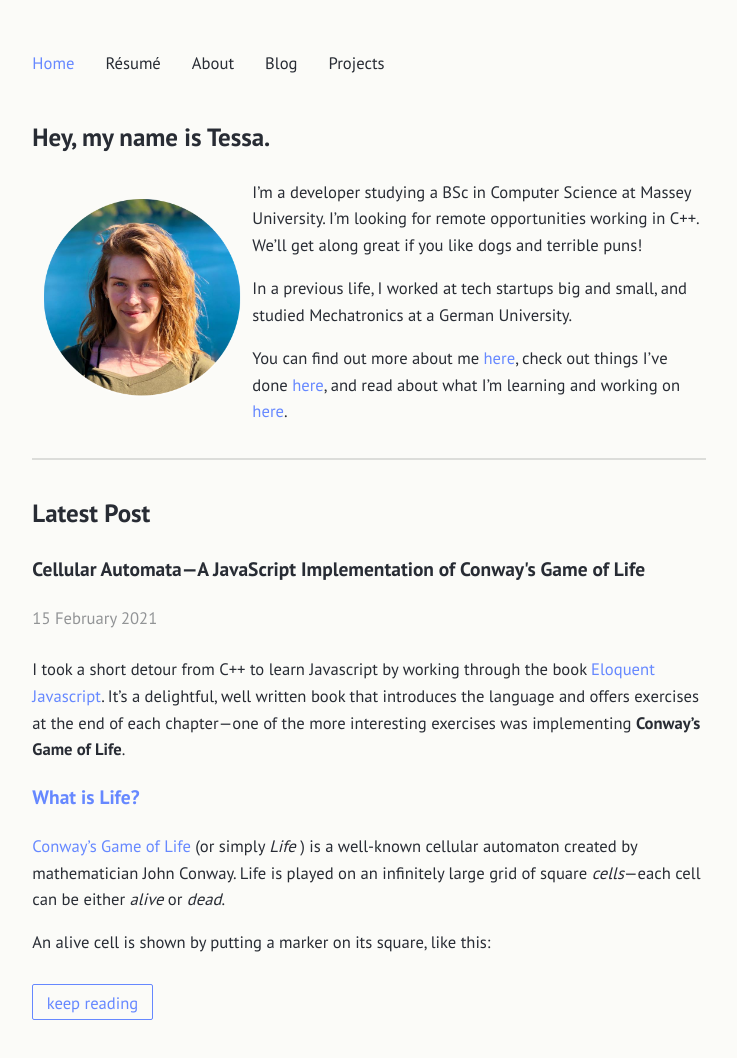
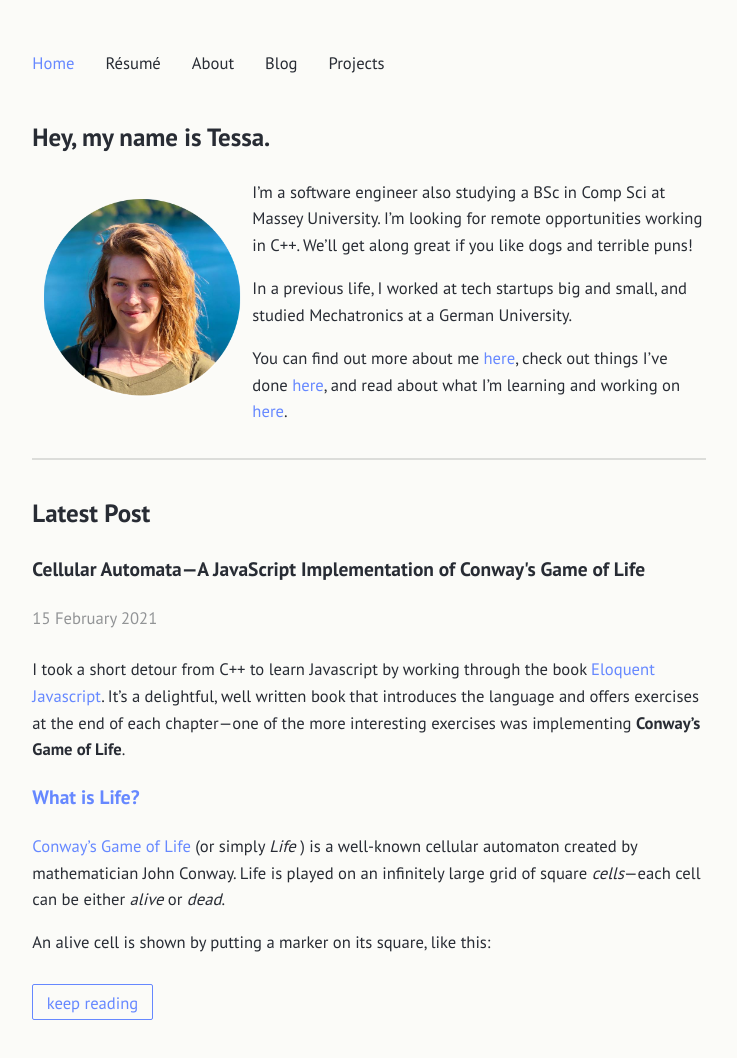
Before and after one commit to tessapower/tessapower.github.io, a Jekyll site: the page built from src/index.md, in a window 1280 px wide. Shown: the whole page, without its empty margins (271-1008 px from the left). Built offline with Jekyll 4.4.1, drawn with Linux system fonts in a browser that asks for light colours.

Commit message:
Another blurb update ¯\_(ツ)_/¯

```diff
--- a/src/index.md
+++ b/src/index.md
@@ -5,7 +5,7 @@ title: Home
 
 ## Hey, my name is Tessa.
 
-<img alt="Me!" src="/assets/profile-photo.png" width="200" style="float:left;vertical-align:middle;margin:20px 10px"/> I'm a developer studying a BSc in Computer Science at Massey University. I'm looking for remote opportunities working in C++. We'll get along great if you like dogs and terrible puns!
+<img alt="Me!" src="/assets/profile-photo.png" width="200" style="float:left;vertical-align:middle;margin:20px 10px"/> I'm a software engineer also studying a BSc in Comp Sci at Massey University. I'm looking for remote opportunities working in C++. We'll get along great if you like dogs and terrible puns!
 
 In a previous life, I worked at tech startups big and small, and studied Mechatronics at a German University.
 
```
